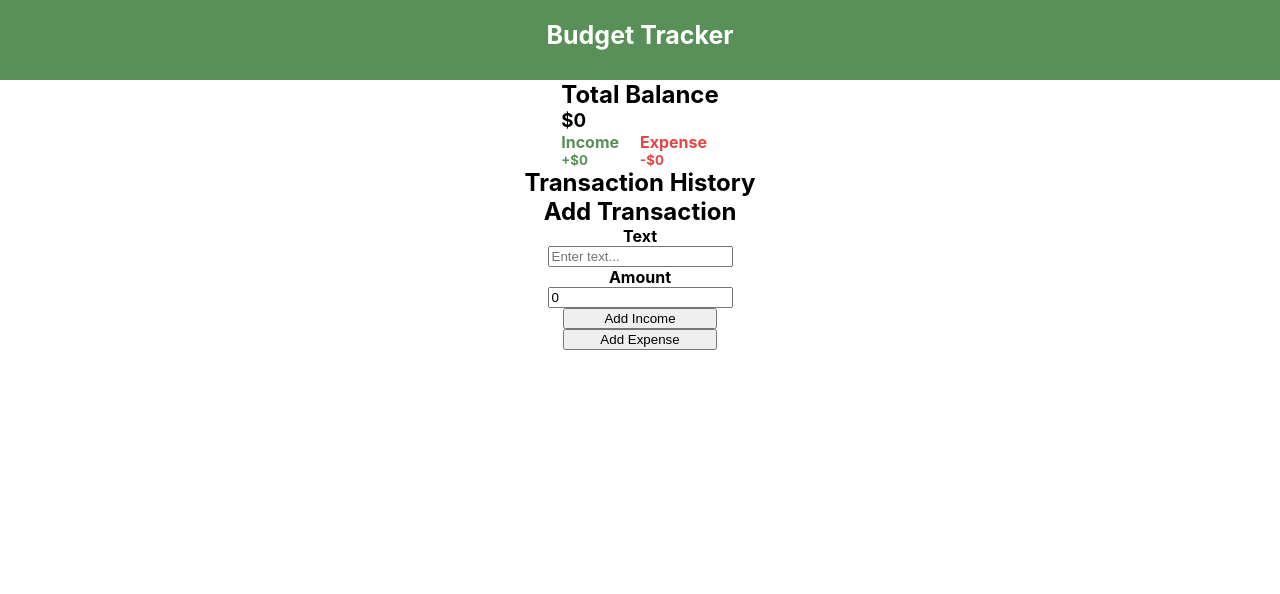
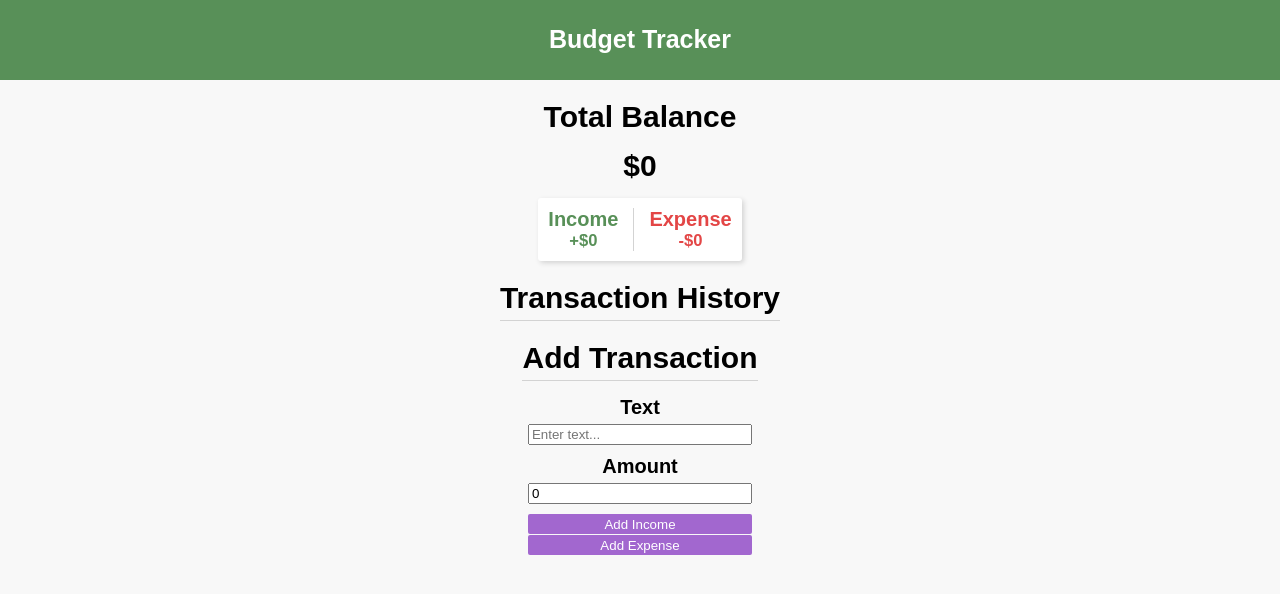
Before and after one commit to DrogonToothless/BudgetTrackerApp, a React (Create React App) app in the folder budgettrackerapp/: page / in a window 1280 px wide. Shown: the top 594 px of the page. Built offline with nearby package versions, Linux system fonts and the light colour scheme.

Commit message:
fully styled

```diff
--- a/budgettrackerapp/src/App.css
+++ b/budgettrackerapp/src/App.css
@@ -1,6 +1,13 @@
 * {
   margin: 0;
   box-sizing: border-box;
+  font-family: Arial, Helvetica, sans-serif;
+  overflow: hidden;
+}
+#root {
+  width: 100%;
+  height: 1080px;
+  background-color: rgb(248, 248, 248);
 }
 section {
   display: grid;
@@ -18,31 +25,83 @@ header div {
 header div h1 {
   color: white;
   font-size: 25px;
-  margin-top: 20px;
+  margin-top: 25px;
 }
 .app {
-  display: flex;
-  flex-direction: column;
-  justify-self: center;
-  align-items: center;
-  width: 400px;
+  display: grid;
+  justify-content: center;
+  grid-template-areas: "balances" "history" "transaction";
+  width: 60%;
+  padding-top: 20px;
+  margin: 0 auto;
+}
+.balances {
+  width: 100%;
+  grid-area: balances;
+  text-align: center;
+}
+.balances div h1 {
+  font-size: 30px;
+  margin-bottom: 15px;
+}
+.balances div h3 {
+  font-size: 30px;
+  margin-bottom: 15px;
 }
 .incomeandexpense {
   display: flex;
+  justify-self: center;
+  font-size: 20px;
+  margin-bottom: 15px;
+  background-color: rgb(255, 255, 255);
+  padding: 10px;
+  box-shadow: 2px 2px 5px lightgray;
+  border-radius: 3px;
 }
 .income {
-  flex: 2;
   color: rgb(88, 144, 88);
+  padding-right: 15px;
+  border-right: 1px solid lightgray;
 }
 .expense {
-  flex: 2;
   color: rgb(227, 70, 70);
+  padding-left: 15px;
+}
+.history {
+  grid-area: history;
+  padding: 5px 0px;
+  border-bottom: 1px solid lightgray;
+  margin-bottom: 15px;
+}
+.history h1 {
+  font-size: 30px;
 }
 .addtransaction {
   display: flex;
   flex-direction: column;
   align-items: center;
+  grid-area: transaction;
+}
+.addtransaction h1 {
+  font-size: 30px;
+  margin-bottom: 15px;
+  padding: 5px 0px;
+  border-bottom: 1px solid lightgray;
+}
+.addtransaction h4 {
+  font-size: 20px;
+  margin-bottom: 5px;
+}
+.addtransaction input {
+  width: 80%;
+  margin-bottom: 10px;
 }
 .addtransaction button {
   width: 80%;
+  height: 20px;
+  margin-bottom: 1px;
+  background-color: rgb(162, 103, 207);
+  border: none;
+  color: white;
+  border-radius: 2px;
 }
--- a/budgettrackerapp/src/App.js
+++ b/budgettrackerapp/src/App.js
@@ -1,13 +1,11 @@
 import './App.css';
 import { useState } from "react";
-
 function App() {
   const [balance, setBalance] = useState(0);
   const [income, setIncome] = useState(0);
   const [expense, setExpense] = useState(0);
   const [text, setText] = useState("");
   const [amount, setAmount] = useState(0);
-
   const handleAddIncome = () => {
     const numAmount = parseFloat(amount);
     if (!isNaN(numAmount) && numAmount > 0) {
@@ -17,7 +15,6 @@ function App() {
       setAmount(0);
     }
   };
-
   const handleAddExpense = () => {
     const numAmount = parseFloat(amount);
     if (!isNaN(numAmount) && numAmount > 0) {
@@ -27,7 +24,6 @@ function App() {
       setAmount(0);
     }
   };
-
   return (
     <section>
       <header>
@@ -36,7 +32,7 @@ function App() {
         </div>
       </header>
       <div className="app">
-        <div>
+        <div className="balances">
           <div>
             <h1>Total Balance</h1>
             <h3>${balance}</h3>
@@ -52,7 +48,9 @@ function App() {
             </div>
           </div>
         </div>
-        <h1>Transaction History</h1>
+        <div className='history'>
+          <h1>Transaction History</h1>
+        </div>
         <div className="addtransaction">
           <h1>Add Transaction</h1>
           <h4>Text</h4>
@@ -76,5 +74,4 @@ function App() {
     </section>
   );
 }
-
 export default App;
```
